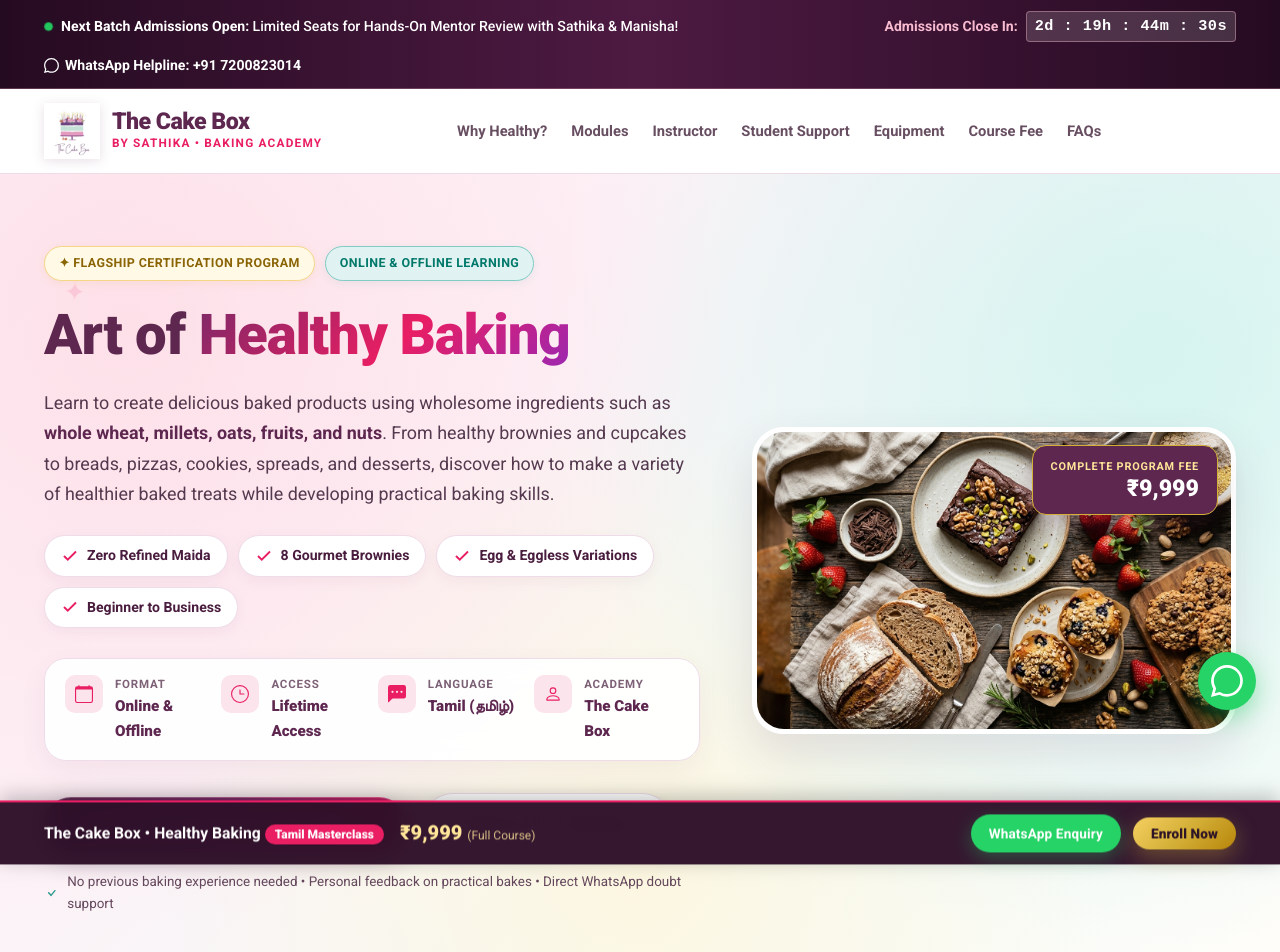
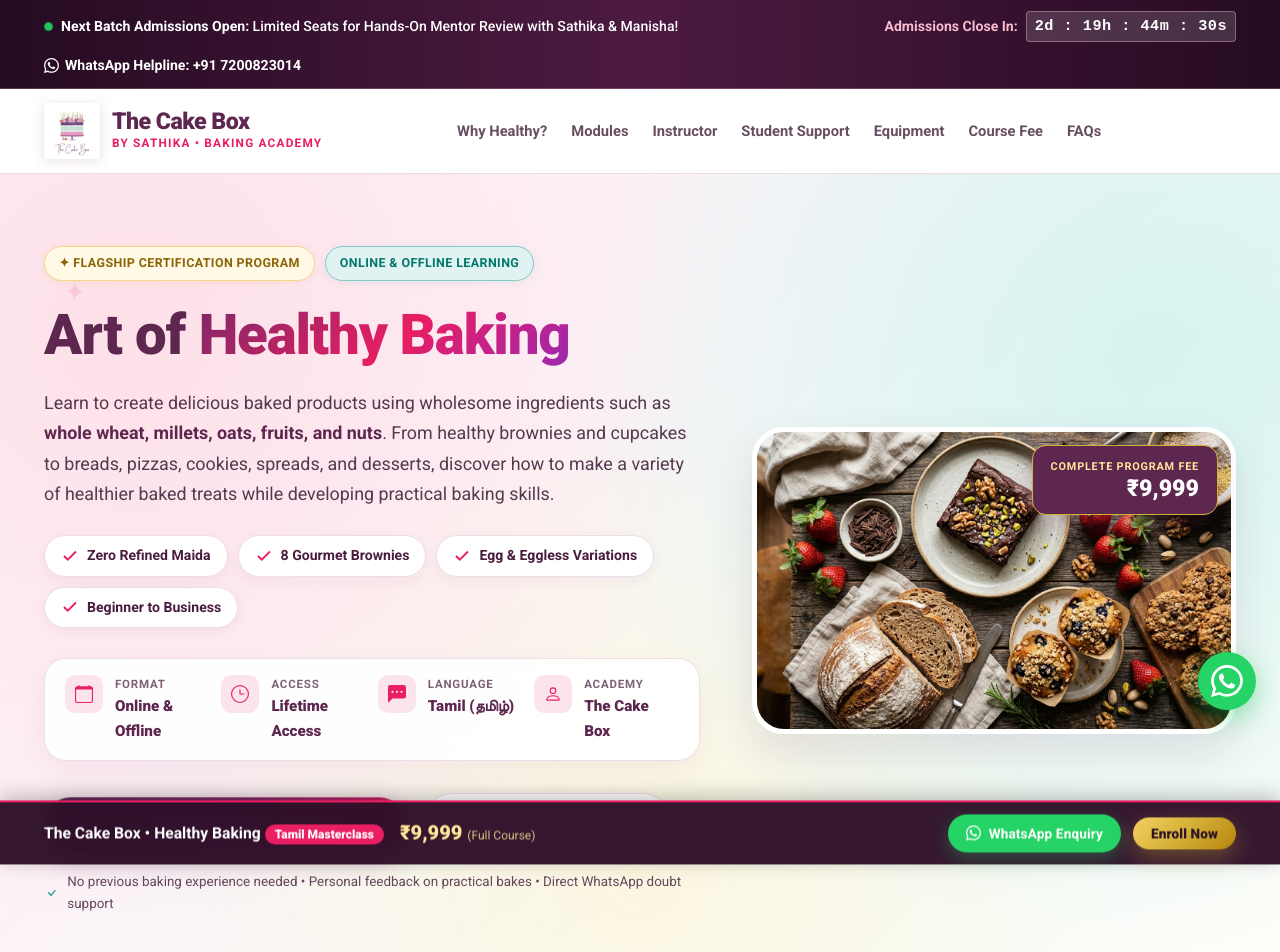
Before and after one commit to codebyrith/The-Cake-Box-Webinar, a plain HTML site: page index.html in a window 1280 px wide. Shown: the top 952 px of the page. Drawn offline with Linux system fonts and the light colour scheme.

Commit message:
Fix WhatsApp icon: include phone handset in center

```diff
--- a/index.html
+++ b/index.html
@@ -42,7 +42,7 @@
         </div>
         <a href="https://wa.me/917200823014?text=Hi%20The%20Cake%20Box,%20I%20want%20to%20enquire%20about%20the%20Art%20of%20Healthy%20Baking%20program." class="top-bar-contact" target="_blank" rel="noopener">
           <svg width="15" height="15" fill="currentColor" viewBox="0 0 16 16">
-            <path d="M13.601 2.326A7.854 7.854 0 0 0 7.994 0C3.627 0 .068 3.558.064 7.926c0 1.399.366 2.76 1.057 3.965L0 16l4.204-1.102a7.933 7.933 0 0 0 3.79.965h.004c4.368 0 7.926-3.558 7.93-7.93A7.898 7.898 0 0 0 13.6 2.326zM7.994 14.521a6.573 6.573 0 0 1-3.356-.92l-.24-.144-2.494.654.666-2.433-.156-.251a6.56 6.56 0 0 1-1.007-3.505c0-3.626 2.957-6.584 6.591-6.584a6.56 6.56 0 0 1 4.66 1.931 6.557 6.557 0 0 1 1.928 4.66c-.004 3.639-2.961 6.592-6.586 6.592z"/>
+            <path d="M13.601 2.326A7.85 7.85 0 0 0 7.994 0C3.627 0 .068 3.558.064 7.926c0 1.399.366 2.76 1.057 3.965L0 16l4.204-1.102a7.9 7.9 0 0 0 3.79.965h.004c4.368 0 7.926-3.558 7.93-7.93A7.9 7.9 0 0 0 13.6 2.326zM7.994 14.521a6.6 6.6 0 0 1-3.356-.92l-.24-.144-2.494.654.666-2.433-.156-.251a6.56 6.56 0 0 1-1.007-3.505c0-3.626 2.957-6.584 6.591-6.584a6.56 6.56 0 0 1 4.66 1.931 6.56 6.56 0 0 1 1.928 4.66c-.004 3.639-2.961 6.592-6.586 6.592m3.615-4.934c-.197-.099-1.17-.578-1.353-.646-.182-.065-.315-.099-.445.099-.133.197-.513.646-.627.775-.114.133-.232.148-.43.05-.197-.1-.836-.308-1.592-.985-.59-.525-.985-1.175-1.103-1.372-.114-.198-.011-.304.088-.403.087-.088.197-.232.296-.346.1-.114.133-.198.198-.33.065-.134.034-.248-.015-.347-.05-.099-.445-1.076-.612-1.47-.16-.389-.323-.335-.445-.34-.114-.007-.247-.007-.38-.007a.73.73 0 0 0-.529.247c-.182.198-.691.677-.691 1.654s.71 1.916.81 2.049c.098.133 1.394 2.132 3.383 2.992.47.205.84.326 1.129.418.475.152.904.129 1.246.08.38-.058 1.171-.48 1.338-.943.164-.464.164-.86.114-.943-.049-.084-.182-.133-.38-.232"/>
           </svg>
           <span>WhatsApp Helpline: <strong>+91 7200823014</strong></span>
         </a>
@@ -1815,6 +1815,9 @@
         </div>
         <div class="sticky-actions">
           <a href="https://wa.me/917200823014?text=Hi%20The%20Cake%20Box,%20I%20want%20to%20register%20for%20Art%20of%20Healthy%20Baking." target="_blank" rel="noopener" class="btn btn-whatsapp btn-sm">
+            <svg width="15" height="15" fill="currentColor" viewBox="0 0 16 16">
+              <path d="M13.601 2.326A7.85 7.85 0 0 0 7.994 0C3.627 0 .068 3.558.064 7.926c0 1.399.366 2.76 1.057 3.965L0 16l4.204-1.102a7.9 7.9 0 0 0 3.79.965h.004c4.368 0 7.926-3.558 7.93-7.93A7.9 7.9 0 0 0 13.6 2.326zM7.994 14.521a6.6 6.6 0 0 1-3.356-.92l-.24-.144-2.494.654.666-2.433-.156-.251a6.56 6.56 0 0 1-1.007-3.505c0-3.626 2.957-6.584 6.591-6.584a6.56 6.56 0 0 1 4.66 1.931 6.56 6.56 0 0 1 1.928 4.66c-.004 3.639-2.961 6.592-6.586 6.592m3.615-4.934c-.197-.099-1.17-.578-1.353-.646-.182-.065-.315-.099-.445.099-.133.197-.513.646-.627.775-.114.133-.232.148-.43.05-.197-.1-.836-.308-1.592-.985-.59-.525-.985-1.175-1.103-1.372-.114-.198-.011-.304.088-.403.087-.088.197-.232.296-.346.1-.114.133-.198.198-.33.065-.134.034-.248-.015-.347-.05-.099-.445-1.076-.612-1.47-.16-.389-.323-.335-.445-.34-.114-.007-.247-.007-.38-.007a.73.73 0 0 0-.529.247c-.182.198-.691.677-.691 1.654s.71 1.916.81 2.049c.098.133 1.394 2.132 3.383 2.992.47.205.84.326 1.129.418.475.152.904.129 1.246.08.38-.058 1.171-.48 1.338-.943.164-.464.164-.86.114-.943-.049-.084-.182-.133-.38-.232"/>
+            </svg>
             <span>WhatsApp Enquiry</span>
           </a>
           <button class="btn btn-gold btn-sm" data-open-modal="enroll" data-plan="full">Enroll Now</button>
@@ -1825,8 +1828,8 @@
 
   <!-- Floating WhatsApp Quick Button -->
   <a href="https://wa.me/917200823014?text=Hi%20The%20Cake%20Box,%20I%20want%20to%20enquire%20about%20Art%20of%20Healthy%20Baking." class="floating-whatsapp-btn" target="_blank" rel="noopener" aria-label="Direct WhatsApp Message">
-    <svg width="32" height="32" fill="currentColor" viewBox="0 0 16 16">
-      <path d="M13.601 2.326A7.854 7.854 0 0 0 7.994 0C3.627 0 .068 3.558.064 7.926c0 1.399.366 2.76 1.057 3.965L0 16l4.204-1.102a7.933 7.933 0 0 0 3.79.965h.004c4.368 0 7.926-3.558 7.93-7.93A7.898 7.898 0 0 0 13.6 2.326zM7.994 14.521a6.573 6.573 0 0 1-3.356-.92l-.24-.144-2.494.654.666-2.433-.156-.251a6.56 6.56 0 0 1-1.007-3.505c0-3.626 2.957-6.584 6.591-6.584a6.56 6.56 0 0 1 4.66 1.931 6.557 6.557 0 0 1 1.928 4.66c-.004 3.639-2.961 6.592-6.586 6.592z"/>
+    <svg width="32" height="32" fill="#FFFFFF" viewBox="0 0 16 16">
+      <path d="M13.601 2.326A7.85 7.85 0 0 0 7.994 0C3.627 0 .068 3.558.064 7.926c0 1.399.366 2.76 1.057 3.965L0 16l4.204-1.102a7.9 7.9 0 0 0 3.79.965h.004c4.368 0 7.926-3.558 7.93-7.93A7.9 7.9 0 0 0 13.6 2.326zM7.994 14.521a6.6 6.6 0 0 1-3.356-.92l-.24-.144-2.494.654.666-2.433-.156-.251a6.56 6.56 0 0 1-1.007-3.505c0-3.626 2.957-6.584 6.591-6.584a6.56 6.56 0 0 1 4.66 1.931 6.56 6.56 0 0 1 1.928 4.66c-.004 3.639-2.961 6.592-6.586 6.592m3.615-4.934c-.197-.099-1.17-.578-1.353-.646-.182-.065-.315-.099-.445.099-.133.197-.513.646-.627.775-.114.133-.232.148-.43.05-.197-.1-.836-.308-1.592-.985-.59-.525-.985-1.175-1.103-1.372-.114-.198-.011-.304.088-.403.087-.088.197-.232.296-.346.1-.114.133-.198.198-.33.065-.134.034-.248-.015-.347-.05-.099-.445-1.076-.612-1.47-.16-.389-.323-.335-.445-.34-.114-.007-.247-.007-.38-.007a.73.73 0 0 0-.529.247c-.182.198-.691.677-.691 1.654s.71 1.916.81 2.049c.098.133 1.394 2.132 3.383 2.992.47.205.84.326 1.129.418.475.152.904.129 1.246.08.38-.058 1.171-.48 1.338-.943.164-.464.164-.86.114-.943-.049-.084-.182-.133-.38-.232"/>
     </svg>
   </a>
 
```
